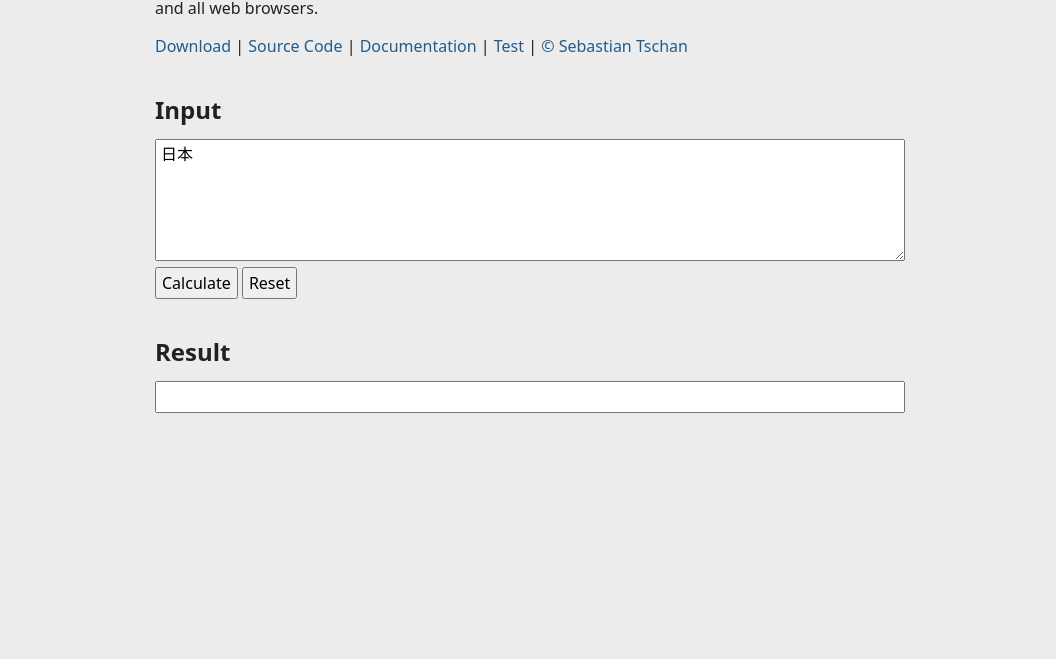
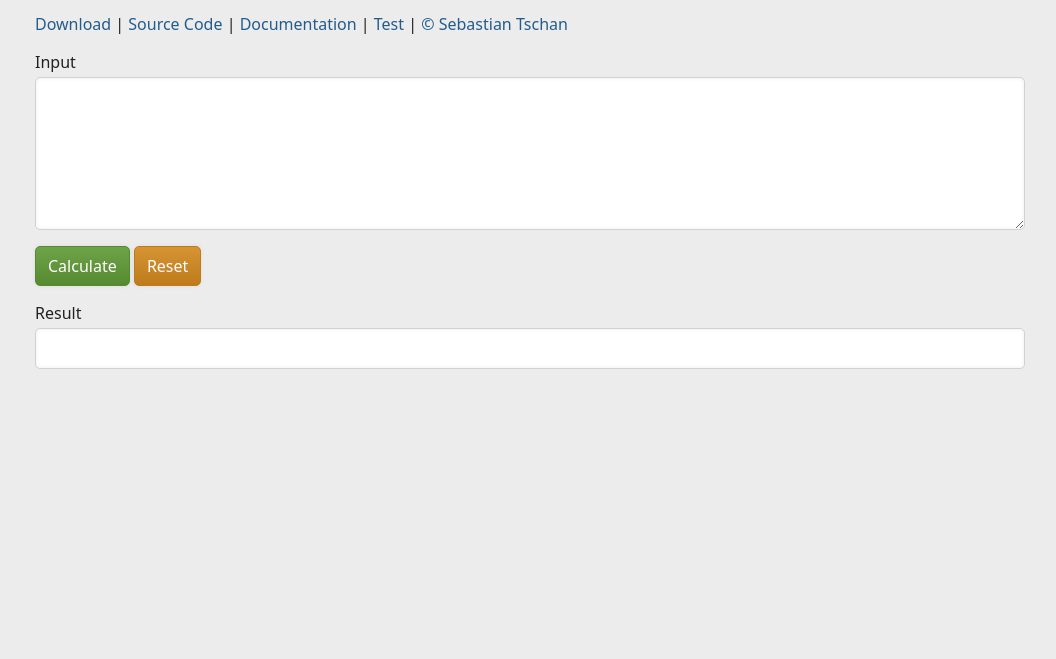
Before and after one commit to blueimp/JavaScript-MD5, a website: page index.html in a window 1280 px wide. Shown: the part 141-800 px from the top of the page, without its empty margins (110-1166 px from the left). Drawn offline with Linux system fonts and the light colour scheme.

Commit message:
Demo: Update design, layout and demo script.

```diff
--- a/css/demo.css
+++ b/css/demo.css
@@ -10,11 +10,12 @@
  */
 
 body {
-  max-width: 750px;
+  max-width: 990px;
   margin: 0 auto;
   padding: 1em;
   font-family: system-ui, -apple-system, 'Segoe UI', Roboto, 'Helvetica Neue',
     Arial, sans-serif;
+  -webkit-text-size-adjust: 100%;
   line-height: 1.4;
   background: #212121;
   color: #dedede;
@@ -29,65 +30,58 @@ a:visited {
 a:hover {
   color: #98c379;
 }
-figure,
-tr {
-  background: #363636;
-}
-tr:nth-child(odd) {
-  background: #414141;
-}
-td,
-th {
-  padding: 10px;
-  text-align: left;
-}
-table {
-  width: 100%;
-  word-wrap: break-word;
-  table-layout: fixed;
-  border-collapse: collapse;
-}
-figure {
-  margin: 0;
-  padding: 10px;
-  border-radius: 5px;
-  display: inline-block;
-}
-figure,
-table {
-  margin-bottom: 20px;
-}
-img,
-canvas {
-  border: 0;
-  vertical-align: middle;
-}
-h1,
-h2,
-h3,
-h4,
-h5,
-h6 {
-  margin-top: 1.5em;
+h1 {
+  margin-top: 0.5em;
   margin-bottom: 0.5em;
 }
-h1 {
-  margin-top: 0.5em;
+label {
+  display: inline-block;
+  margin-bottom: 0.25em;
 }
 button,
 input,
-select,
 textarea {
+  -webkit-appearance: none;
   box-sizing: border-box;
+  margin: 0;
+  padding: 0.5em 0.75em;
   font-family: inherit;
   font-size: 100%;
-  line-height: 1.15;
-  margin: 0;
-  padding: 5px;
+  line-height: 1.4;
+  background: #414141;
+  color: #dedede;
+  border: 1px solid #363636;
+  border-radius: 5px;
+  box-shadow: 0 0 4px rgba(0, 0, 0, 0.07);
 }
-input[type='file'] {
-  padding: inherit;
-  max-width: 100%;
+input,
+textarea {
+  display: block;
+  width: 100%;
+  box-shadow: inset 0 0 4px rgba(0, 0, 0, 0.07);
+}
+textarea {
+  display: block;
+  overflow: auto;
+}
+button {
+  background: #3c76a7;
+  background: linear-gradient(180deg, #3c76a7, #225c8d);
+  border-color: #225c8d;
+  color: #fff;
+}
+button[type='submit'] {
+  background: #6fa349;
+  background: linear-gradient(180deg, #6fa349, #568a30);
+  border-color: #568a30;
+}
+button[type='reset'] {
+  background: #d79435;
+  background: linear-gradient(180deg, #d79435, #be7b1c);
+  border-color: #be7b1c;
+}
+button:active {
+  box-shadow: inset 0 0 8px rgba(0, 0, 0, 0.5);
 }
 
 @media (prefers-color-scheme: light) {
@@ -104,22 +98,15 @@ input[type='file'] {
   a:hover {
     color: #6fa349;
   }
-  figure,
-  tr {
+  input,
+  textarea {
     background: #fff;
+    border-color: #d1d1d1;
     color: #212121;
-  }
-  tr:nth-child(odd) {
-    background: #f6f6f6;
   }
 }
 
-#input,
-#result {
-  width: 100%;
-}
-
-@media (min-width: 481px) {
+@media (min-width: 540px) {
   #navigation {
     list-style: none;
     padding: 0;
--- a/index.html
+++ b/index.html
@@ -53,17 +53,26 @@
       <li><a href="test/">Test</a></li>
       <li><a href="https://blueimp.net">&copy; Sebastian Tschan</a></li>
     </ul>
+    <script src="js/md5.js"></script>
     <form>
-      <h2>Input</h2>
-      <textarea rows="6" id="input"></textarea>
-      <br />
-      <button type="submit" id="calculate">Calculate</button>
-      <button type="reset" id="reset">Reset</button>
-      <h2>Result</h2>
-      <input id="result" />
-      <br />
+      <p>
+        <label for="input">Input</label>
+        <textarea rows="6" id="input"></textarea>
+      </p>
+      <p>
+        <button
+          type="submit"
+          id="calculate"
+          onclick="result.value=md5(input.value);return false"
+        >
+          Calculate
+        </button>
+        <button type="reset" id="reset">Reset</button>
+      </p>
+      <p>
+        <label for="result">Result</label>
+        <input id="result" readonly />
+      </p>
     </form>
-    <script src="js/md5.js"></script>
-    <script src="js/demo/demo.js"></script>
   </body>
 </html>
--- a/js/demo/demo.js
+++ /dev/null
@@ -1,27 +0,0 @@
-/*
- * JavaScript MD5 Demo JS
- * https://github.com/blueimp/JavaScript-MD5
- *
- * Copyright 2013, Sebastian Tschan
- * https://blueimp.net
- *
- * Licensed under the MIT license:
- * https://opensource.org/licenses/MIT
- */
-
-/* global md5 */
-
-/* eslint-disable strict */
-
-;(function () {
-  'use strict'
-
-  var input = document.getElementById('input')
-  document
-    .getElementById('calculate')
-    .addEventListener('click', function (event) {
-      event.preventDefault()
-      document.getElementById('result').value = md5(input.value)
-    })
-  input.value = '日本'
-})()
```
